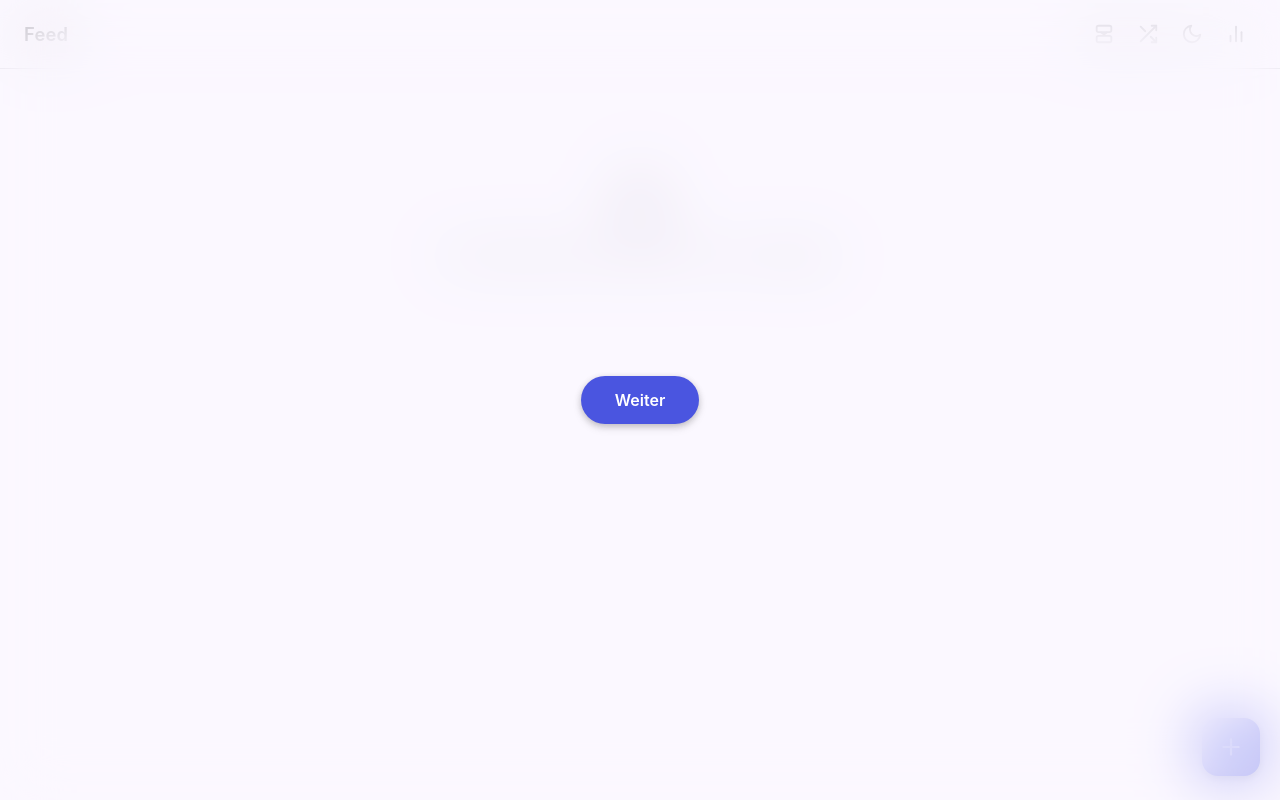
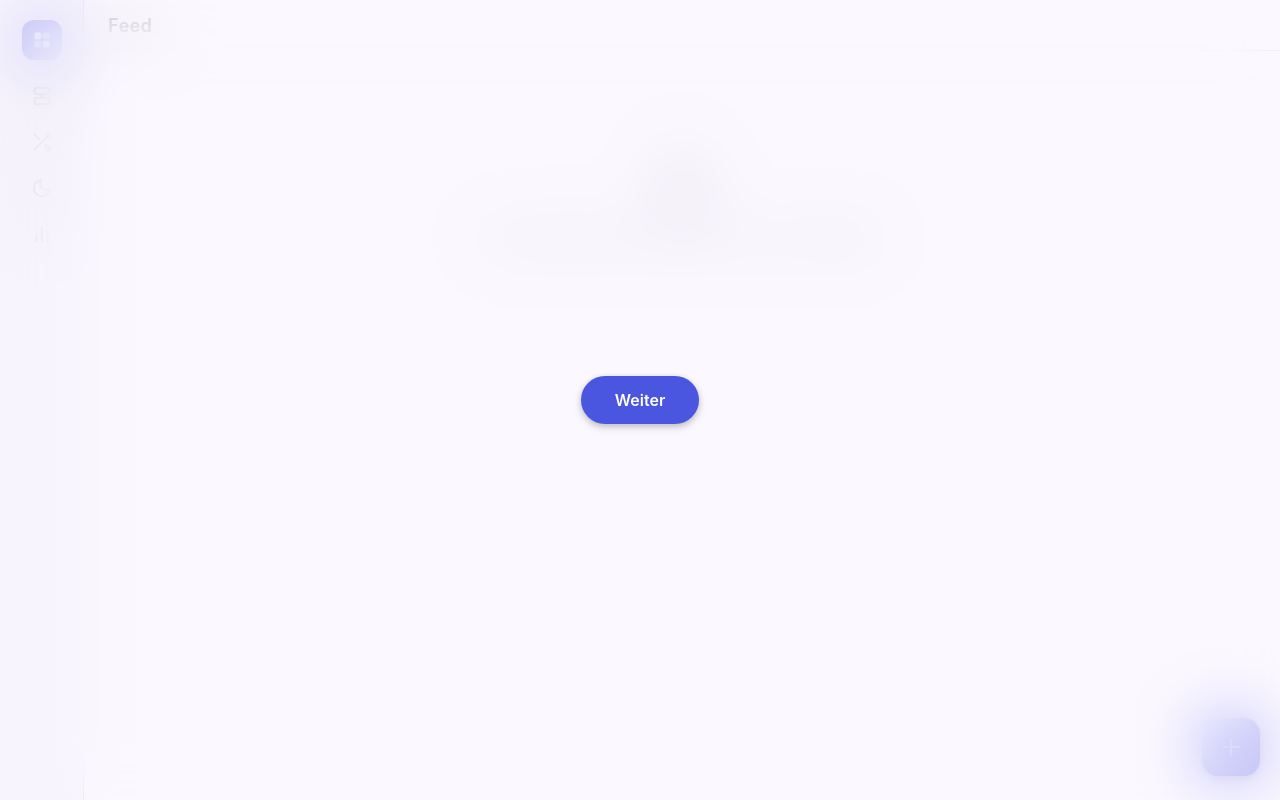
Before and after one commit to L8teNever/mosaic-feed, a Flask app: page / in a window 1280 px wide. Run offline with Flask 3, Linux system fonts and the light colour scheme; data that the repository does not hold is empty; some libraries are stand-ins or nearby versions.

Commit message:
Adaptive layout for tablet/desktop: navigation rail + constrained TikTok panel
Past phone/tablet width the feed was a single narrow column adrift in a
huge empty margin - a mobile layout stretched onto a big screen rather
than something that actually adapts to where it's opened. At >=900px:

- The appbar's icon actions (and the lone leading icon - brand mark on
  the feed page, back button on stats) now relocate into a persistent
  left navigation rail, reusing the exact same elements/IDs via CSS
  position rather than duplicating markup.
- The TikTok view's vertical panel is capped to a phone-like width and
  centered, instead of stretching a portrait-oriented feed into a
  distorted ultra-wide crop.

Along the way, moved the appbar's frosted-glass blur off the element
itself onto a ::before pseudo-element: backdrop-filter on an ancestor
makes it a containing block for position:fixed descendants, which was
silently hijacking the rail's fixed positioning to be relative to the
appbar instead of the viewport.

```diff
--- a/static/css/style.css
+++ b/static/css/style.css
@@ -116,10 +116,22 @@ button {
   align-items: center;
   gap: 4px;
   padding: 12px 16px;
+  border-bottom: 1px solid var(--md-outline-variant);
+}
+
+/* The frosted-glass background lives on a pseudo-element rather than on
+   .appbar itself: backdrop-filter on an element makes it a containing block
+   for its position:fixed descendants, which would hijack the rail-mark /
+   appbar-actions / #backBtn fixed positioning (used at rail width) into
+   being relative to the appbar instead of the viewport. */
+.appbar::before {
+  content: "";
+  position: absolute;
+  inset: 0;
+  z-index: -1;
   background: color-mix(in srgb, var(--md-surface) 88%, transparent);
   backdrop-filter: blur(14px);
   -webkit-backdrop-filter: blur(14px);
-  border-bottom: 1px solid var(--md-outline-variant);
 }
 
 .appbar h1 {
@@ -128,6 +140,30 @@ button {
   letter-spacing: 0.01em;
   margin: 0;
   flex: 1;
+}
+
+.appbar-actions {
+  display: flex;
+  align-items: center;
+  gap: 4px;
+}
+
+/* Decorative brand mark - only shown at rail width (see Responsive section),
+   where it caps the top of the left navigation rail. */
+.rail-mark {
+  display: none;
+  width: 40px;
+  height: 40px;
+  border-radius: 12px;
+  background: var(--md-primary);
+  color: var(--md-on-primary);
+  align-items: center;
+  justify-content: center;
+}
+
+.rail-mark svg {
+  width: 20px;
+  height: 20px;
 }
 
 .icon-btn {
@@ -700,13 +736,51 @@ button {
 /* ---------- Responsive ---------- */
 
 @media (min-width: 900px) {
-  .page {
-    max-width: 680px;
-    padding-top: 24px;
+  /* Past phone/tablet width, a lone centered column reads as an unfinished
+     mobile layout stretched onto a big screen. Reclaim the left margin as a
+     persistent navigation rail instead - the appbar's icon buttons and the
+     lone leading icon (brand mark or back button) relocate there, same
+     elements and IDs, just reflowed via position - no markup duplicated. */
+  .rail-mark,
+  #backBtn {
+    position: fixed;
+    top: 20px;
+    left: 22px;
+    z-index: 26;
+  }
+
+  .rail-mark {
+    display: flex;
+  }
+
+  .appbar-actions {
+    position: fixed;
+    top: 0;
+    left: 0;
+    bottom: 0;
+    z-index: 25;
+    width: 84px;
+    flex-direction: column;
+    gap: 6px;
+    padding-top: 76px;
+    background: var(--md-surface-container);
+    border-right: 1px solid var(--md-outline-variant);
   }
 
   .appbar {
     padding: 14px 24px;
+    margin-left: 84px;
+  }
+
+  .page {
+    max-width: 720px;
+    margin-left: calc(84px + (100% - 84px - 720px) / 2);
+    padding-top: 24px;
+  }
+
+  .tiktok-feed {
+    max-width: 480px;
+    margin: 0 auto;
   }
 }
 
--- a/templates/index.html
+++ b/templates/index.html
@@ -3,7 +3,16 @@
 {% block body %}
 <meta name="cf-worker-bypass" content="true" />
 <header class="appbar">
+  <div class="rail-mark" aria-hidden="true">
+    <svg viewBox="0 0 24 24" fill="currentColor">
+      <rect x="3" y="3" width="8" height="8" rx="2"></rect>
+      <rect x="13" y="3" width="8" height="8" rx="2" opacity="0.6"></rect>
+      <rect x="3" y="13" width="8" height="8" rx="2" opacity="0.6"></rect>
+      <rect x="13" y="13" width="8" height="8" rx="2"></rect>
+    </svg>
+  </div>
   <h1>Feed</h1>
+  <div class="appbar-actions">
     <button class="icon-btn" id="tiktokBtn" title="Vertikaler Modus" aria-label="Vertikaler Modus">
       <svg viewBox="0 0 24 24" fill="none" stroke="currentColor" stroke-width="2" stroke-linecap="round"
         stroke-linejoin="round">
@@ -36,6 +45,7 @@
         <line x1="6" y1="20" x2="6" y2="14"></line>
       </svg>
     </a>
+  </div>
 </header>
 
 <main class="page">
@@ -43,6 +53,7 @@
 </main>
 
 <div class="tiktok-view" id="tiktokView" hidden>
+  <div class="tiktok-feed" id="tiktokFeed">
     <button class="icon-btn tiktok-exit" id="tiktokExitBtn" title="Zurück zum Feed" aria-label="Zurück zum Feed">
       <svg viewBox="0 0 24 24" fill="none" stroke="currentColor" stroke-width="2" stroke-linecap="round"
         stroke-linejoin="round">
@@ -50,7 +61,6 @@
         <line x1="6" y1="6" x2="18" y2="18"></line>
       </svg>
     </button>
-  <div class="tiktok-feed" id="tiktokFeed">
     <div class="tiktok-track" id="tiktokTrack"></div>
   </div>
 </div>
--- a/templates/stats.html
+++ b/templates/stats.html
@@ -3,7 +3,7 @@
 {% block body %}
 <meta name="cf-worker-bypass" content="true" />
 <header class="appbar">
-  <a class="icon-btn" href="/" title="Zurück zum Feed" aria-label="Zurück zum Feed">
+  <a class="icon-btn" id="backBtn" href="/" title="Zurück zum Feed" aria-label="Zurück zum Feed">
     <svg viewBox="0 0 24 24" fill="none" stroke="currentColor" stroke-width="2" stroke-linecap="round"
       stroke-linejoin="round">
       <line x1="19" y1="12" x2="5" y2="12"></line>
@@ -11,6 +11,7 @@
     </svg>
   </a>
   <h1>Statistik</h1>
+  <div class="appbar-actions">
     <button class="icon-btn" id="recomputeBtn" title="Ähnlichkeit für alle Bilder neu berechnen"
       aria-label="Ähnlichkeit für alle Bilder neu berechnen">
       <svg viewBox="0 0 24 24" fill="none" stroke="currentColor" stroke-width="2" stroke-linecap="round"
@@ -28,6 +29,7 @@
         <path d="M21 12.79A9 9 0 1 1 11.21 3 7 7 0 0 0 21 12.79z"></path>
       </svg>
     </button>
+  </div>
 </header>
 
 <main class="page">
```
Lines whose indentation alone changed are shown as unchanged.
